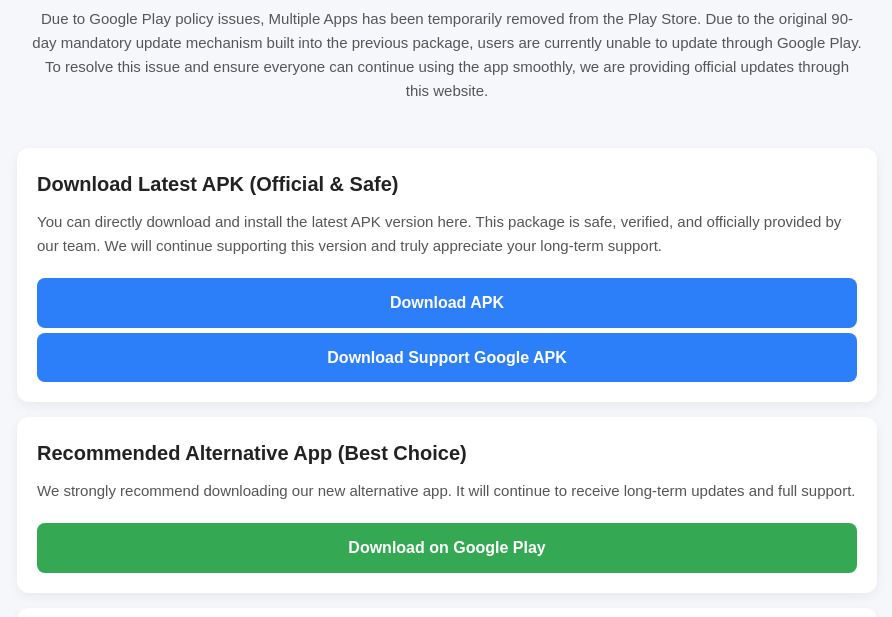
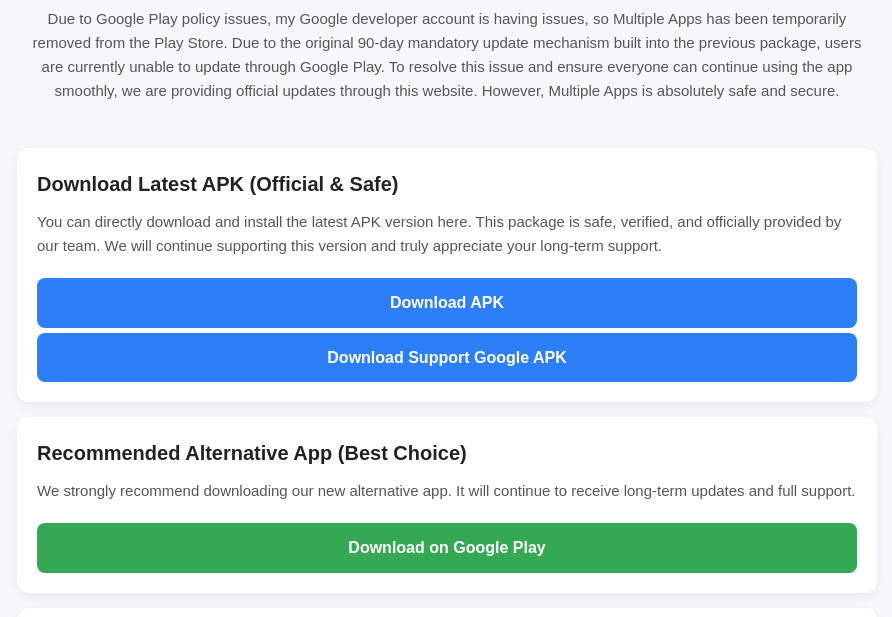
Before and after one commit to multipleapps/multipleapps.github.io, a plain HTML site: page index.html in a window 1280 px wide. Shown: the part 104-721 px from the top of the page, without its empty margins (193-1085 px from the left). Drawn offline with Linux system fonts and the light colour scheme.

Commit message:
Update index.html

```diff
--- a/index.html
+++ b/index.html
@@ -118,8 +118,8 @@
     <header>
         <h1>Official Update for Multiple Apps</h1>
         <p>
-			Due to Google Play policy issues, Multiple Apps has been temporarily removed from the Play Store. Due to the original 90-day mandatory update mechanism built into the previous package, users are currently unable to update through Google Play.
-            To resolve this issue and ensure everyone can continue using the app smoothly, we are providing official updates through this website.
+			Due to Google Play policy issues, my Google developer account is having issues, so Multiple Apps has been temporarily removed from the Play Store. Due to the original 90-day mandatory update mechanism built into the previous package, users are currently unable to update through Google Play.
+            To resolve this issue and ensure everyone can continue using the app smoothly, we are providing official updates through this website. However, Multiple Apps is absolutely safe and secure.
         </p>
     </header>
 
```
